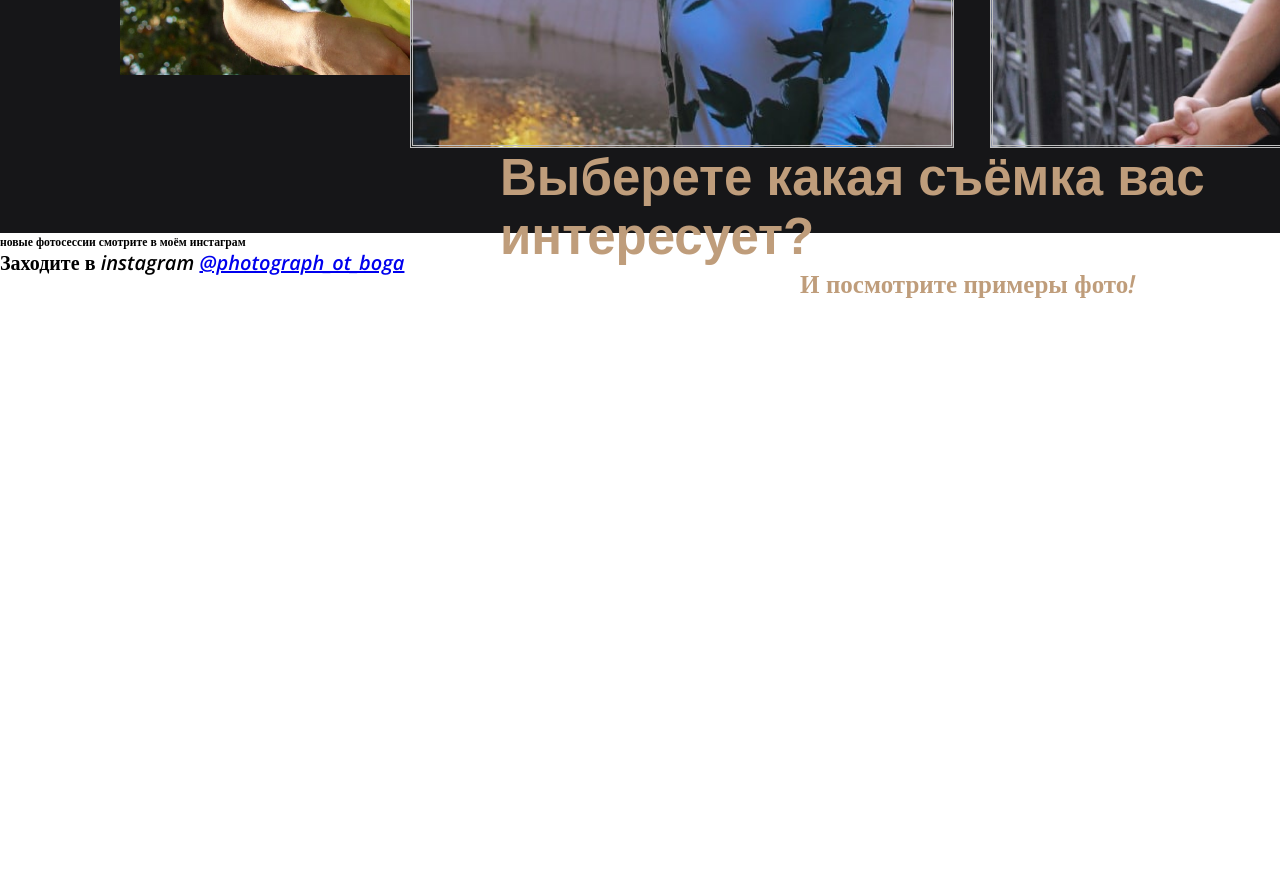
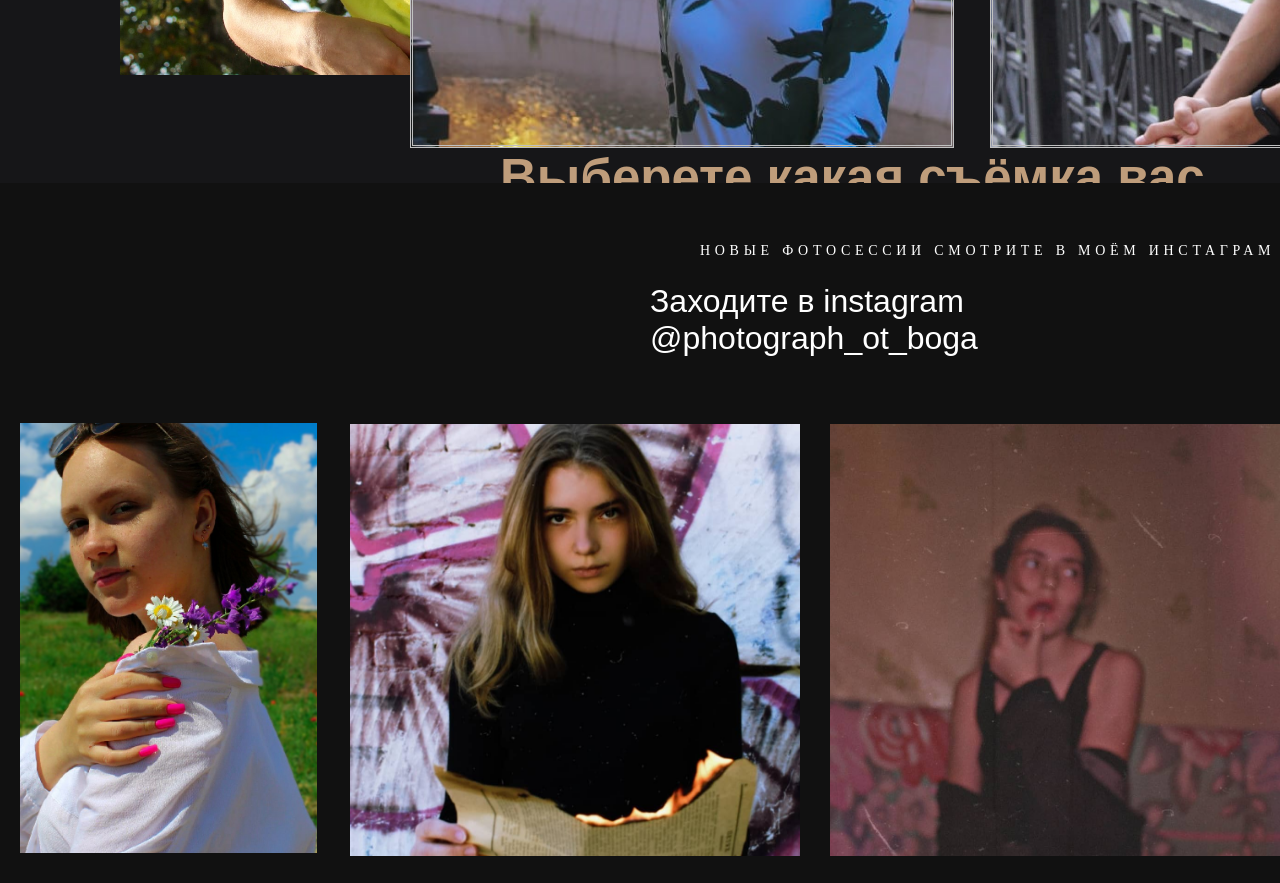
Before and after one commit to bkkbbkk/bkkbbk.github.io, a plain HTML site: page index.html in a window 1280 px wide. Shown: the part 1608-2491 px from the top of the page. Before the commit the page ends 1908 px from the top, so only its background shows below. Drawn offline with nearby package versions, Linux system fonts and the light colour scheme; a script that the page names is missing.

Commit message:
Add files via upload

```diff
--- a/css/style.css
+++ b/css/style.css
@@ -142,7 +142,7 @@ html {
 }
 .prim {
 	width: 100%;
-	height: 700px;
+	height: 650px;
 	background-color: #161618;
 	display: block;
 }
@@ -157,12 +157,14 @@ html {
 	background-position: -300px -880px;
 	background-repeat: no-repeat;
 	background-size: 110rem;
-	transition: 0.6s;
+	transition: 1s;
 }
 .women:hover {
+	background: linear-gradient(rgba(0,0,0,0.7), rgba(0,0,0,0.7)), url(../dasha.jpg);
 	background-position: -150px -600px;
 	background-size: 80rem;
-	transition: 0.6s;
+	transition: 1s;
+	cursor: pointer;
 }
 .man {
 	width: 544px;
@@ -175,12 +177,13 @@ html {
 	background-position: -10px -350px;
 	background-repeat: no-repeat;
 	background-size: 80rem;
-	transition: 0.6s;
+	transition: 1s;
+	cursor: pointer;
 }
 .man:hover {
 	background-position: 0px -250px;
 	background-size: 60rem;
-	transition: 0.6s;
+	transition: 1s;
 }
 .cen {
 	color: white;
@@ -210,3 +213,96 @@ html {
 	transition: 0.2s;
 	text-decoration: none;
 }
+.posm:hover {
+	color: white;
+	background-color: #FF8C00;
+	cursor: pointer;
+}
+.inst {
+	width: 100%;
+	height: 700px;
+	background-color: #111111;
+	position: absolute;
+	display: block;
+}
+.new {
+	color: #ffffff;
+	position: absolute;
+    font-size: 1.4rem;
+    font-weight: 400;
+    text-transform: uppercase;
+    line-height: 1em;
+    letter-spacing: 4.7px;
+    margin-top: 60px;
+    margin-left: 700px;
+}
+.ins {
+	color: #ffffff;
+    font-family: "Raleway", Sans-serif;
+    font-size: 3.2rem;
+    font-weight: 400;
+    margin-top: 100px;
+    margin-left: 650px;
+    position: absolute;
+}
+.phot {
+	text-decoration: none;
+	color: white;
+}
+.nada1 {
+	background-image: url(../nada1.jpg);
+	position: absolute;
+	background-size: 45rem;
+	background-position: -80px, 0px;
+	background-repeat: no-repeat;
+	height: 430px;
+	width: 296.5px;
+	margin-left: 20px;
+	margin-top: 240px;
+	transition: 0.7s;
+}
+.nada1:hover {
+	background-size: 70rem;
+	background-position: -140px, 0px;
+	transition: 0.7s;
+}
+.dasha1 {
+	width: 430px;
+	height: 430px;
+}
+.dasha1 {
+	background-image: url(../dasha1.jpg);
+	position: absolute;
+	background-position: 0px, -10px;
+	background-size: 50rem;
+	background-repeat: no-repeat;
+	width: 450px;
+	height: 432px;
+	margin-left: 350px;
+	margin-top: 241px;
+	display: flex;
+	transition: 0.7s;
+}
+.dasha1:hover {
+	background-size: 80rem;
+	background-position: -90px, 0px;
+	transition: 0.7s;
+}
+.dasha2 {
+	background-image: url(../dasha2.jpg);
+	position: absolute;
+	background-position: -30px, 0px;
+	background-size: 50rem;
+	background-repeat: no-repeat;
+	width: 450px;
+	height: 432px;
+	margin-left: 830px;
+	margin-top: 241px;
+	display: flex;
+	transition: 0.7s;
+}
+.dasha2:hover {
+	background-size: 80rem;
+	background-position: -150px, -10px;
+	transition: 0.7s;
+}
```
